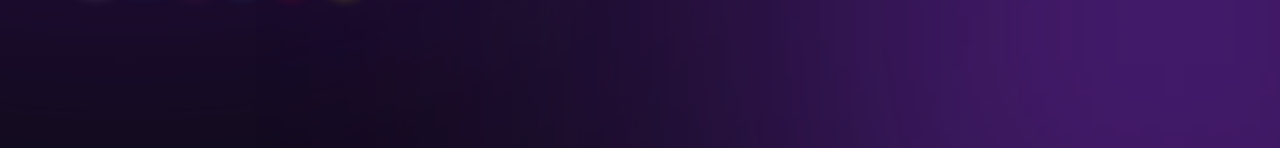
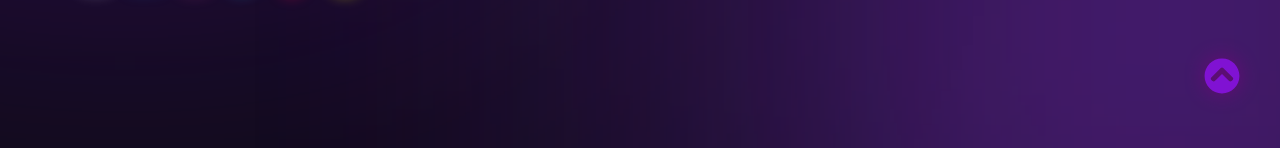
Before and after one commit to Saadbkhalid666/portfolio, a React (Vite) app: page / in a window 1280 px wide. Shown: the part 666-814 px from the top of the page. Built offline with nearby package versions, Linux system fonts and the light colour scheme.

Commit message:
today's changes completed

```diff
--- a/src/App.jsx
+++ b/src/App.jsx
@@ -1,13 +1,14 @@
+import { FaChevronCircleUp } from "react-icons/fa"
 import { NavBar } from "./components/navbar/navbar"
 import { Hero } from "./sections/hero/hero"
 
 function App() {
 
-  return <div className="">
+  return <div className="relative">
     <NavBar   />
     <Hero    />
 
-
+ <FaChevronCircleUp   className="fixed right-10 bottom-10 animate-pulse text-purple-600  hover:scale-110 transition-all duration-150 ease-in-out hover:cursor-pointer drop-shadow-[0px_0px_10px_purple]  text-4xl" />
   </div>
 
 }
```
